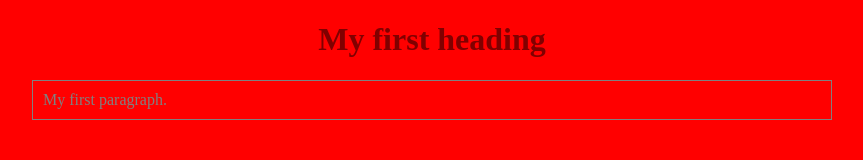
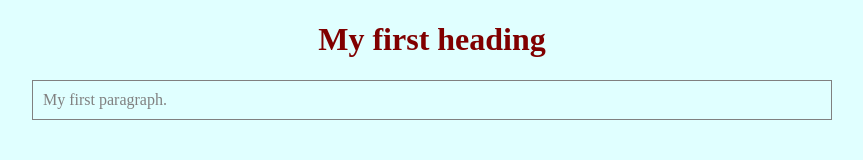
Before and after one commit to chenlinteu/sample, a plain HTML site: page index.html in a window 1280 px wide. Shown: the whole page, without its empty margins (208-1071 px from the left). Drawn offline with Linux system fonts and the light colour scheme.

Commit message:
Update style.css

```diff
--- a/style.css
+++ b/style.css
@@ -1,15 +1,15 @@
-body{
-  background: red;
+body {
+  background: lightcyan;
   width: 800px;
   margin: auto;
 }
 
-h1{
+h1 {
   color: maroon;
   text-align: center;
 }
 
-p{
+p {
   color: gray;
   border: 1px solid gray;
   padding: 10px;
```
